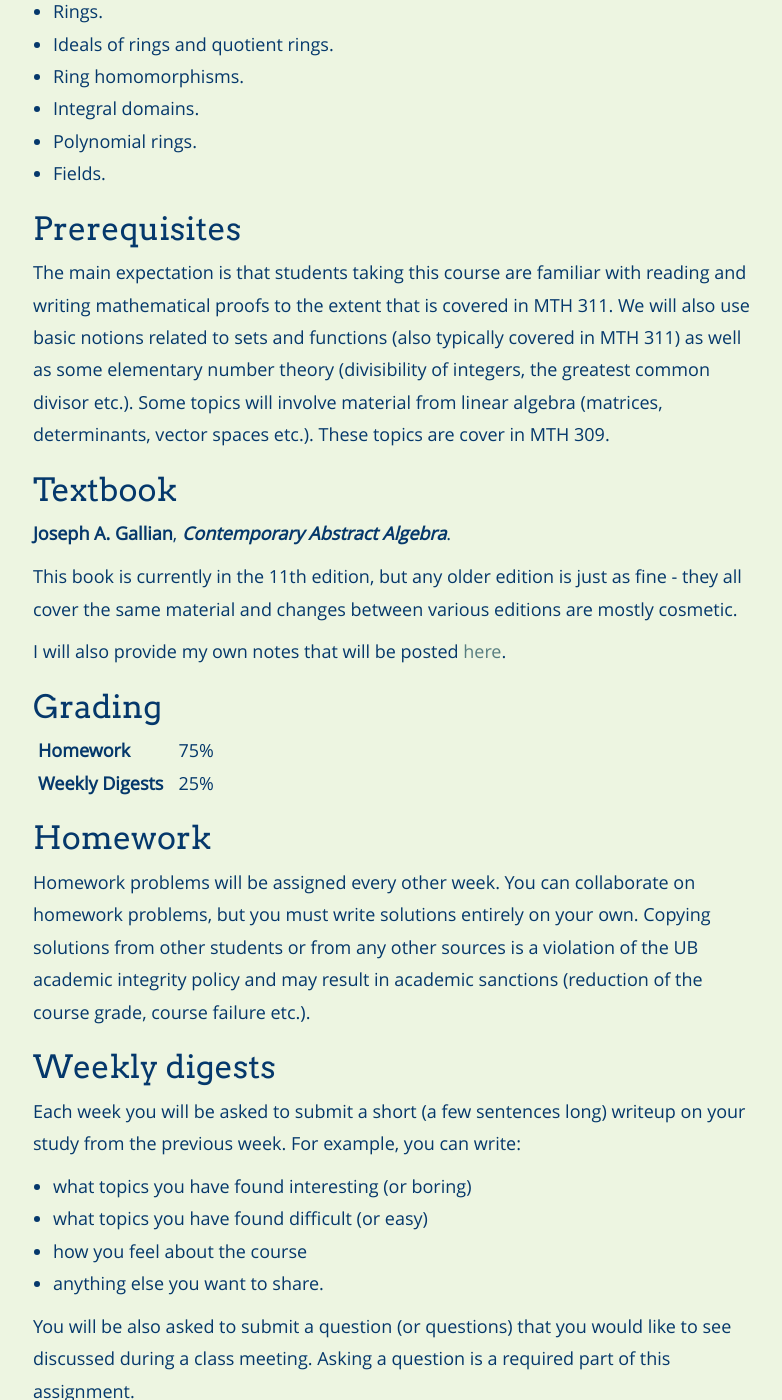
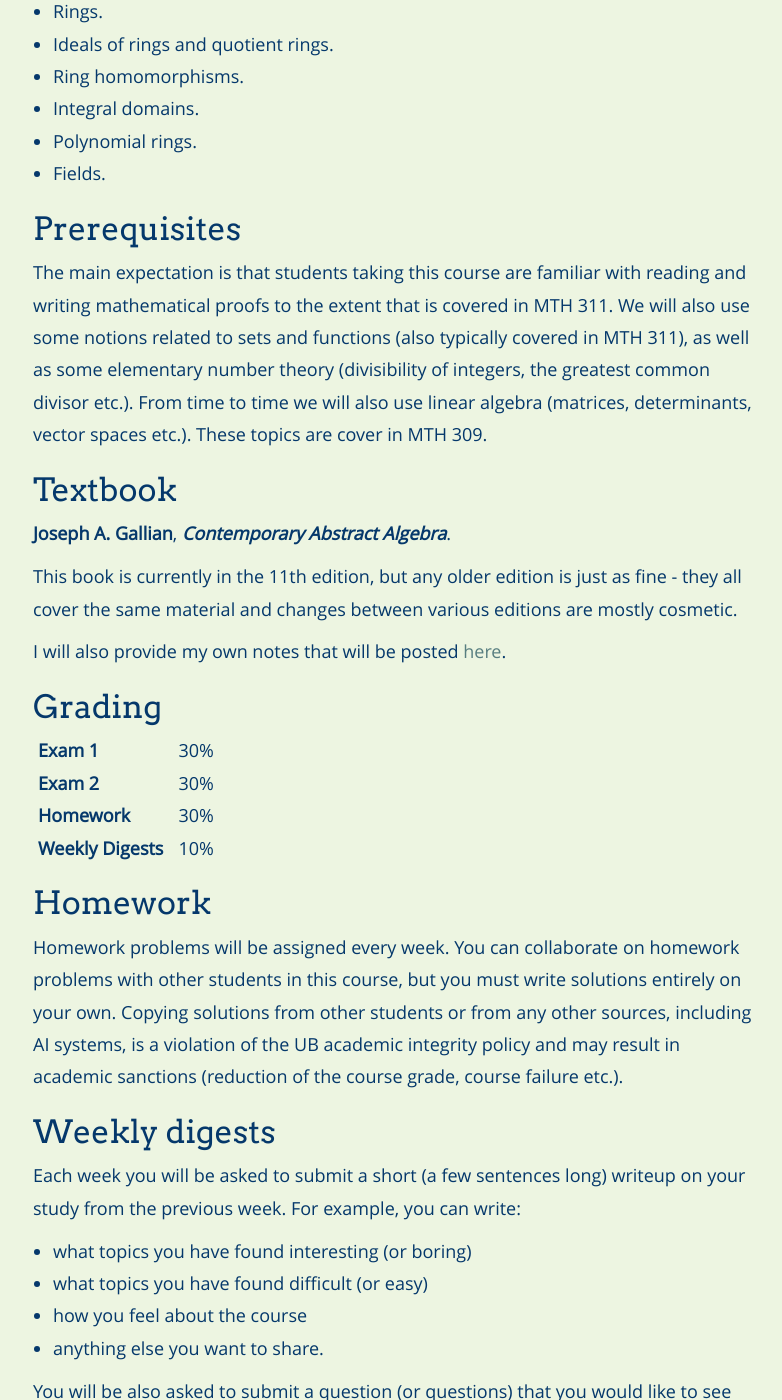
Before and after one commit to bbadzioch/419_site, a Jekyll site: the page built from index.md, in a window 1280 px wide and 1400 px high, scrolled down 1345 px. Shown: the whole window, without its empty margins (242-1024 px from the left). Built offline with Jekyll 4.4.1, drawn with Linux system fonts in a browser that asks for light colours; nearby versions of some CDN libraries; some of the changed text lies outside the part shown.

Commit message:
Update index.md

```diff
--- a/index.md
+++ b/index.md
@@ -26,7 +26,7 @@ A PDF version of this syllabus is available <a href="/assets/syllabus.pdf" markd
 
 ## Lectures
 
-| Tue, Thu 12:30 - 1:50 PM &nbsp; | [Math Building 122](http://www.buffalo.edu/home/visiting-ub/CampusMaps/maps.html#MATH){:target="_blank"} |
+| Tue, Thu 12:30 - 1:50 PM &nbsp; Math Building 122
 
 
 ## Instructor
@@ -59,10 +59,10 @@ Course topics will include:
 ## Prerequisites
 
 The main expectation is that students taking this course are familiar with reading and writing
-mathematical proofs to the extent that is covered in MTH 311. We will also use basic notions
-related to sets and functions (also typically covered in MTH 311) as well as some elementary number
-theory (divisibility of integers, the greatest common divisor etc.). Some topics will involve material
-from linear algebra (matrices, determinants, vector spaces etc.). These topics are cover in MTH 309.
+mathematical proofs to the extent that is covered in MTH 311. We will also use some notions
+related to sets and functions (also typically covered in MTH 311), as well as some elementary number
+theory (divisibility of integers, the greatest common divisor etc.). From time to time we will also
+use linear algebra (matrices, determinants, vector spaces etc.). These topics are cover in MTH 309.
 
 
 
@@ -80,16 +80,19 @@ I will also provide my own notes that will be posted [here](lecture_notes.md).
 
 ## Grading
 
-| **Homework**                          | 75% |
-| **Weekly Digests**                    | 25% |
+| **Exam 1**                            | 30% |
+| **Exam 2**                            | 30% |
+| **Homework**                          | 30% |
+| **Weekly Digests**                    | 10% |
 {: .syllabus-table }
 
 ## Homework
 
-Homework problems will be assigned every other week. You can collaborate on homework problems,
-but you must write solutions entirely on your own. Copying solutions from other students or from
-any other sources is a violation of the UB academic integrity policy and may result in academic
-sanctions (reduction of the course grade, course failure etc.).
+Homework problems will be assigned every week. You can collaborate on homework problems
+with other students in this course, but you must write solutions entirely on your own.
+Copying solutions from other students or from any other sources, including AI systems,
+is a violation of the UB academic integrity policy and may result in academic sanctions
+(reduction of the course grade, course failure etc.).
 
 
 ## Weekly digests
@@ -106,19 +109,18 @@ You will be also asked to submit a question (or questions) that you would like t
 see discussed during a class meeting. Asking a question is a required part of this
 assignment.
 
-You can receive up to 25% credit for these writeups. You can miss one
+You can receive up to 10% credit for these writeups. You can miss one
 such assignment without loosing any credit, but your weekly digest credit will be
-lowered by 5% for each subsequent missed assignment (i.e. to 20% of the first reduction,
-15% for the second etc.).
+lowered by 3% for each subsequent missed assignment (i.e. to 7% of the first reduction,
+4% for the second etc.).
 
 I may award extra credit to students who are especially active in the course.
-I may also offer some extra credit opportunities for giving short presentations
-on some topic etc.
 
 
 ## Exams
 
-There will be no exams in this course.
+Exam 1
+Exam 2
 
 
 ## Incomplete Grades
```
Also changed, not shown: other parts of index.md (+1 -1 lines).
